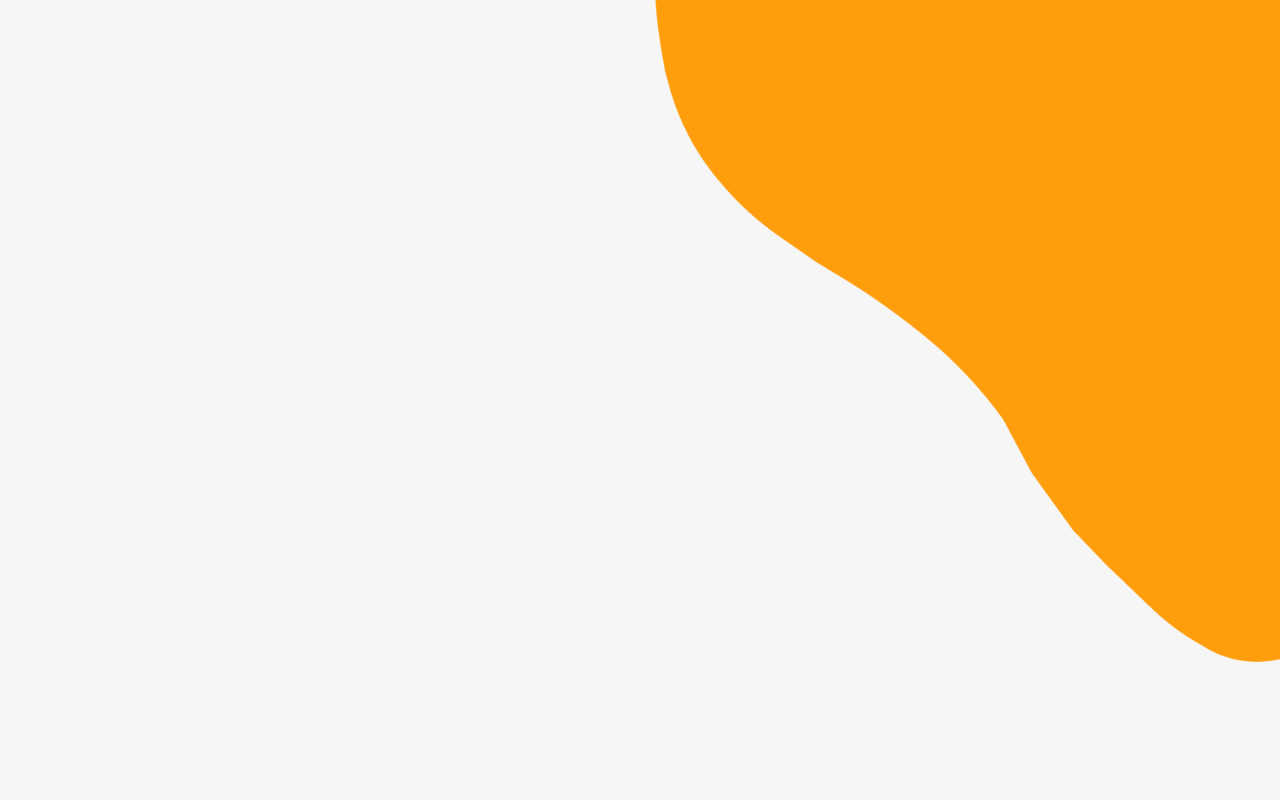
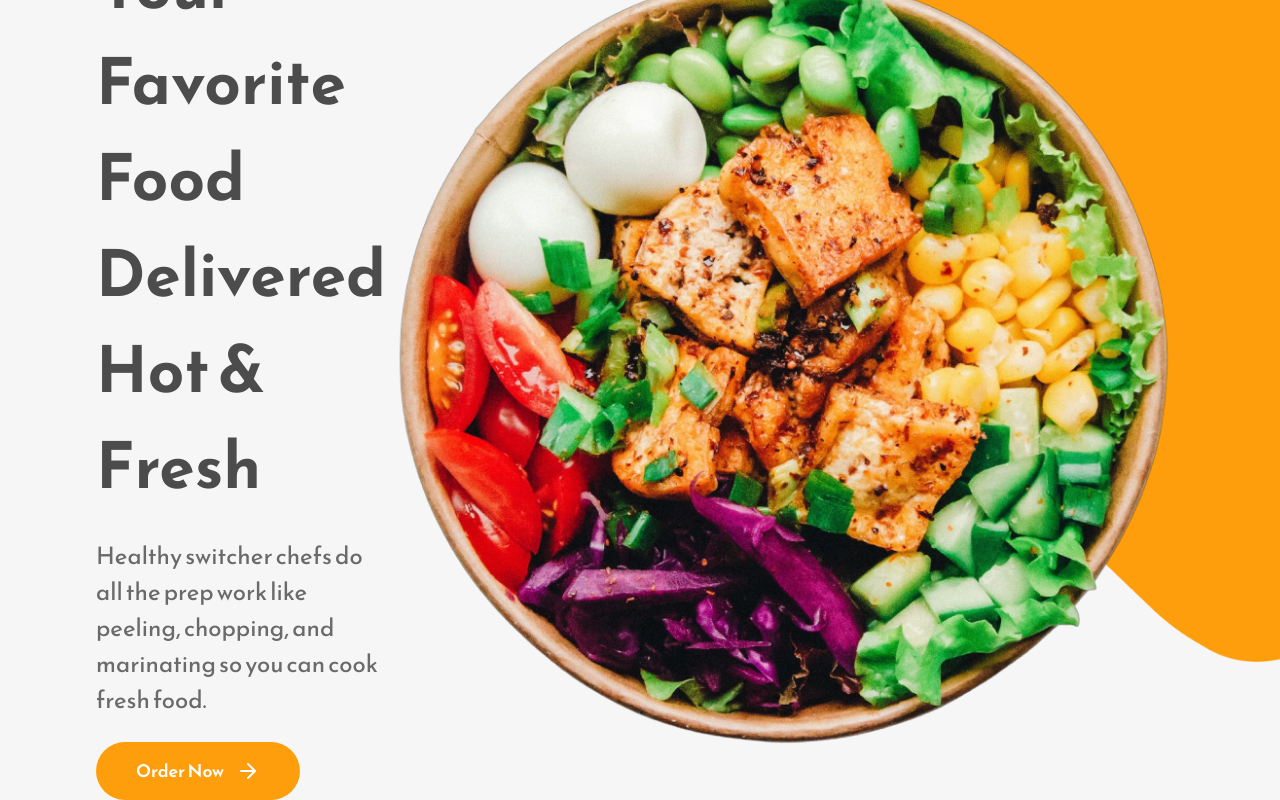
Before and after one commit to johnpmeyer/WeddingWebsite, a React (Create React App) app in the folder weddding_website/: page / in a window 1280 px wide. Shown: the part 200-1000 px from the top of the page. Before the commit the page ends 868 px from the top, so only its background shows below. Built offline with nearby package versions, Linux system fonts and the light colour scheme.

Commit message:
Finished up home component image and text

```diff
--- a/weddding_website/src/components/Home.js
+++ b/weddding_website/src/components/Home.js
@@ -12,6 +12,20 @@
         <div className="home-bannerImage-container">
           <img src={BannerBackground} alt="" />
         </div>
+      <div className="home-text-section">
+        <h1 className="primary-heading">
+          Your Favorite Food Delivered Hot  & Fresh
+        </h1>
+        <p className="primary-text">
+          Healthy switcher chefs do all the prep work like peeling, chopping, and marinating so you can cook fresh food.
+        </p>
+        <button className="secondary-button">
+          Order Now <FiArrowRight/>
+        </button>
+      </div>
+      <div className="home-image-container">
+        <img src={BannerImage} alt=""></img>
+      </div>
       </div>
     </div>
   )
```
